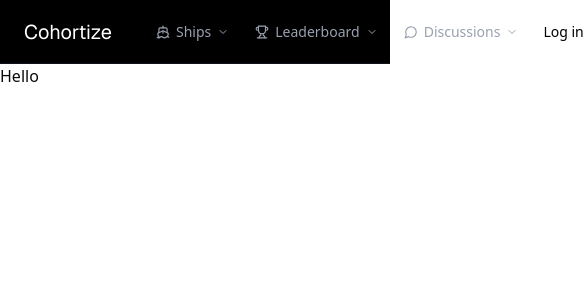
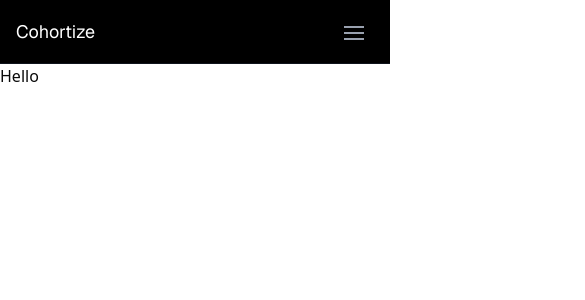
Before and after one commit to Cohortize/site, a React (Vite) app: page / in a window 390 px wide. Shown: the top 300 px of the page, 585 px wide, since content can reach past the window. Built offline with nearby package versions, Linux system fonts and the light colour scheme.

Commit message:
made the navbar responsive

```diff
--- a/src/App.tsx
+++ b/src/App.tsx
@@ -1,4 +1,3 @@
-import { useState } from 'react'
 import Landing from './pages/landing'
 import { BrowserRouter, Routes, Route } from "react-router-dom";
 import Navbar from './components/navbar';
--- a/src/components/navbar.tsx
+++ b/src/components/navbar.tsx
@@ -2,6 +2,12 @@ import { Link } from "react-router-dom";
 import { Button } from "./ui/button";
 import { JSX, useState } from "react";
 import { ChevronDown, Ship, Trophy, MessageCircle, Users, Star, MessageSquare } from "lucide-react";
+import {
+  Accordion,
+  AccordionContent,
+  AccordionItem,
+  AccordionTrigger,
+} from "@/components/ui/accordion";
 
 type DropdownKey = "ships" | "leaderboard" | "discussions";
 
@@ -17,8 +23,40 @@ interface NavigationItem {
   }[];
 }
 
+
+const AnimatedMenuButton = ({ isOpen, onClick }: { isOpen: boolean; onClick: () => void }) => {
+  return (
+    <button
+      onClick={onClick}
+      className="text-gray-400 hover:text-white transition-colors duration-200 p-2 relative w-10 h-10 flex items-center justify-center"
+    >
+      <div className="w-5 h-5 relative">
+
+        <span
+          className={`absolute left-0 top-1 w-5 h-0.5 bg-current transition-all duration-300 ease-in-out ${
+            isOpen ? 'rotate-45 translate-y-1.5' : 'rotate-0 translate-y-0'
+          }`}
+        />
+
+        <span
+          className={`absolute left-0 top-2.5 w-5 h-0.5 bg-current transition-all duration-300 ease-in-out ${
+            isOpen ? 'opacity-0 scale-0' : 'opacity-100 scale-100'
+          }`}
+        />
+
+        <span
+          className={`absolute left-0 top-4 w-5 h-0.5 bg-current transition-all duration-300 ease-in-out ${
+            isOpen ? '-rotate-45 -translate-y-1.5' : 'rotate-0 translate-y-0'
+          }`}
+        />
+      </div>
+    </button>
+  );
+};
+
 const Navbar = () => {
   const [activeDropdown, setActiveDropdown] = useState<DropdownKey | null>(null);
+  const [mobileMenuOpen, setMobileMenuOpen] = useState(false);
 
   const handleMouseEnter = (dropdown: DropdownKey) => {
     setActiveDropdown(dropdown);
@@ -26,6 +64,14 @@ const Navbar = () => {
 
   const handleMouseLeave = () => {
     setActiveDropdown(null);
+  };
+
+  const toggleMobileMenu = () => {
+    setMobileMenuOpen(!mobileMenuOpen);
+  };
+
+  const closeMobileMenu = () => {
+    setMobileMenuOpen(false);
   };
 
   const navigationItems: NavigationItem[] = [
@@ -46,7 +92,7 @@ const Navbar = () => {
       items: [
         { title: "User Rankings", href: "/leaderboard", icon: <Trophy className="w-3.5 h-3.5" />, description: "Top performers worldwide" },
         { title: "Ship Rankings", href: "/leaderboard/ships", icon: <Ship className="w-3.5 h-3.5" />, description: "Best performing ships" },
-        { title: "Project Ideas", href: "/leaderboard/weekly", icon: <Star className="w-3.5 h-3.5" />, description: "Top project ideas" },
+        { title: "Project Ideas", href: "/leaderboard/ideas", icon: <Star className="w-3.5 h-3.5" />, description: "Top project ideas" },
       ]
     },
     {
@@ -62,11 +108,13 @@ const Navbar = () => {
   ];
 
   return (
-    <nav className="bg-black h-16 flex items-center justify-between px-6 border-b border-gray-800/50 relative z-50">
-      <div className="flex items-center gap-8">
+    <>
+      <nav className="bg-black h-16 flex items-center justify-between px-4 sm:px-6 border-b border-gray-800/50 relative z-50">
+
+        <div className="hidden lg:flex items-center gap-8 w-full">
           <Link
             to="/"
-          className="text-white text-xl font-medium hover:text-gray-300 transition-colors duration-200"
+            className="text-white text-xl font-medium transition-colors duration-200"
             style={{
               fontFamily:
                 'Geist, "Geist Fallback", Arial, "Apple Color Emoji", "Segoe UI Emoji", "Segoe UI Symbol"',
@@ -91,6 +139,7 @@ const Navbar = () => {
                     activeDropdown === navItem.key ? 'rotate-180' : ''
                   }`} />
                 </button>
+
                 <div className={`absolute top-full left-1/2 transform -translate-x-1/2 transition-all duration-200 ${
                   activeDropdown === navItem.key
                     ? 'opacity-100 visible'
@@ -98,7 +147,6 @@ const Navbar = () => {
                 }`}>
                   <div className="w-0 h-0 border-l-[5px] border-r-[5px] border-b-[4px] border-l-transparent border-r-transparent border-b-white/15 mb-1"></div>
                 </div>
-
 
                 <div className={`absolute top-full left-0 mt-1.5 w-[280px] bg-black/98 backdrop-blur-md rounded-lg overflow-hidden transition-all duration-200 ${
                   activeDropdown === navItem.key
@@ -143,9 +191,8 @@ const Navbar = () => {
               </div>
             ))}
           </div>
-      </div>
 
-      <div className="flex items-center gap-3">
+          <div className="flex items-center gap-3 ml-auto">
             <Button
               className="bg-white text-black hover:bg-[#e3e2e1] cursor-pointer transition-all duration-200 font-normal text-sm px-3 py-1.5 h-8 rounded-md"
               style={{
@@ -170,7 +217,126 @@ const Navbar = () => {
               Sign up
             </Button>
           </div>
+        </div>
+
+
+        <div className="lg:hidden flex items-center justify-between w-full">
+          <Link
+            to="/"
+            className="text-white text-lg font-medium transition-colors duration-200"
+            style={{
+              fontFamily:
+                'Geist, "Geist Fallback", Arial, "Apple Color Emoji", "Segoe UI Emoji", "Segoe UI Symbol"',
+              fontVariationSettings: "wght 480",
+            }}
+          >
+            Cohortize
+          </Link>
+
+          <AnimatedMenuButton isOpen={mobileMenuOpen} onClick={toggleMobileMenu} />
+        </div>
       </nav>
+
+
+      <div
+        className={`lg:hidden fixed inset-x-0 top-16 bg-black/98 backdrop-blur-md border-b border-gray-800/50 z-40 transition-all duration-500 ease-in-out ${
+          mobileMenuOpen
+            ? 'translate-y-0 opacity-100'
+            : '-translate-y-full opacity-0'
+        }`}
+        style={{
+          height: mobileMenuOpen ? 'auto' : '0',
+          minHeight: mobileMenuOpen ? 'auto' : '0',
+          maxHeight: mobileMenuOpen ? 'calc(100vh - 4rem)' : '0',
+          overflow: 'hidden'
+        }}
+      >
+        <div
+
+          className={`p-4 space-y-4 transition-all duration-500 ease-in-out ${
+            mobileMenuOpen
+              ? 'opacity-100 transform translate-y-0'
+              : 'opacity-0 transform -translate-y-4'
+          }`}
+        >
+
+          <div className="flex gap-3 pb-4 border-b border-gray-800/50">
+            <Button
+              className="flex-1 bg-white text-black hover:bg-[#e3e2e1] cursor-pointer transition-all duration-200 font-normal text-sm py-2 rounded-md"
+              onClick={closeMobileMenu}
+            >
+              Log in
+            </Button>
+            <Button
+              variant="ghost"
+              className="flex-1 cursor-pointer text-gray-300 hover:text-white hover:bg-white/[0.03] transition-all duration-200 font-normal text-sm py-2 rounded-md border border-white/10"
+              onClick={closeMobileMenu}
+            >
+              Sign up
+            </Button>
+          </div>
+
+          <Accordion type="single" collapsible className="w-full">
+            {navigationItems.map((navItem, navIndex) => (
+              <AccordionItem
+                key={navItem.key}
+                value={navItem.key}
+
+                className={`border-gray-800/50 transition-all duration-300 ease-in-out ${
+                  mobileMenuOpen
+                    ? 'opacity-100 transform translate-y-0'
+                    : 'opacity-0 transform translate-y-2'
+                }`}
+                style={{
+
+                  transitionDelay: mobileMenuOpen ? `${navIndex * 100 + 200}ms` : `${(navigationItems.length - 1 - navIndex) * 100}ms`
+                }}
+              >
+                <AccordionTrigger className="text-gray-300 hover:text-white text-sm font-normal py-3 hover:no-underline">
+                  <div className="flex items-center gap-2">
+                    {navItem.icon}
+                    <span>{navItem.title}</span>
+                  </div>
+                </AccordionTrigger>
+                <AccordionContent className="pt-0 pb-3">
+                  <div className="space-y-1 ml-6">
+                    {navItem.items.map((item, index) => (
+                      <Link
+                        key={index}
+                        to={item.href}
+                        onClick={closeMobileMenu}
+                        className="flex items-start gap-3 p-3 rounded-md hover:bg-white/[0.03] transition-all duration-150 group"
+                      >
+                        <div className="text-gray-500 group-hover:text-gray-300 mt-0.5 transition-colors duration-150">
+                          {item.icon}
+                        </div>
+                        <div className="flex-1">
+                          <div className="text-sm font-medium text-gray-200 group-hover:text-white transition-colors duration-150">
+                            {item.title}
+                          </div>
+                          <div className="text-xs text-gray-500 group-hover:text-gray-400 transition-colors duration-150 mt-0.5 leading-relaxed">
+                            {item.description}
+                          </div>
+                        </div>
+                      </Link>
+                    ))}
+                  </div>
+                </AccordionContent>
+              </AccordionItem>
+            ))}
+          </Accordion>
+        </div>
+      </div>
+
+      <div
+        className={`lg:hidden fixed inset-0 bg-black/20 backdrop-blur-sm z-30 top-16 transition-all duration-300 ease-in-out ${
+          mobileMenuOpen
+            ? 'opacity-100 visible'
+            : 'opacity-0 invisible'
+        }`}
+        onClick={closeMobileMenu}
+      />
+    </>
   );
 };
 
```
Lines whose indentation alone changed are shown as unchanged.
